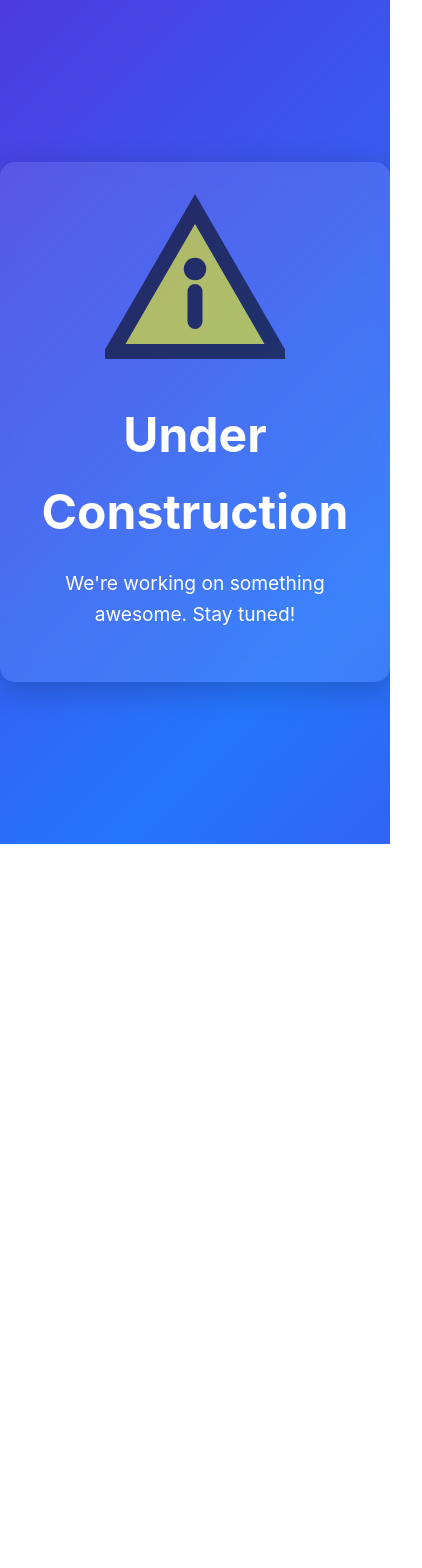
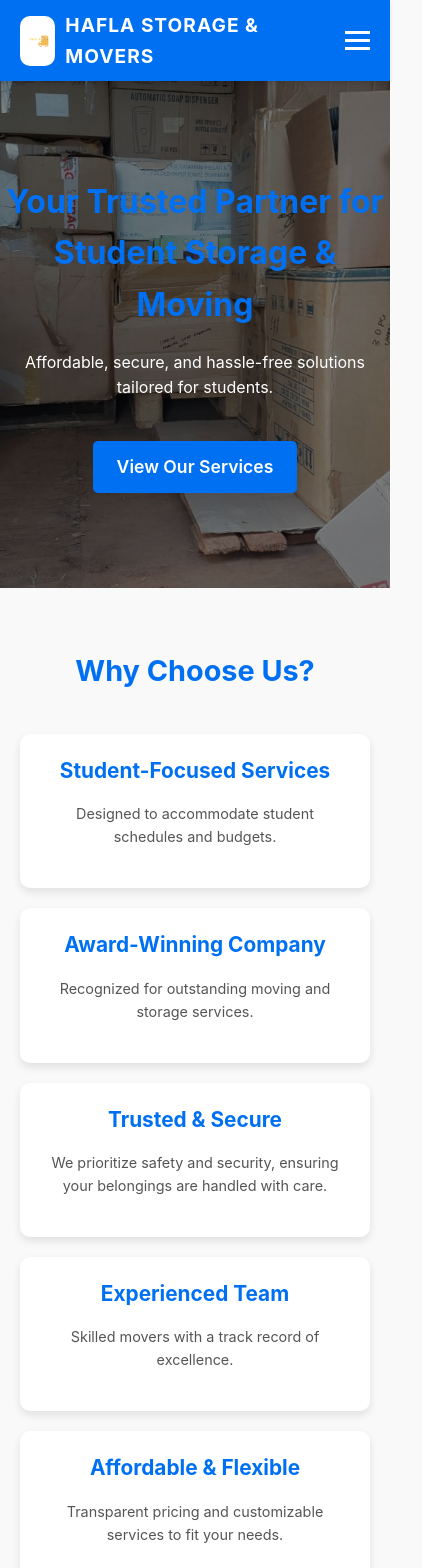
Before and after one commit to JohnMnyika/hafla-storage-and-movers, a Next.js app: page / in a window 390 px wide. Shown: the top 1568 px of the page, 422 px wide, since content can reach past the window. Before the commit the page ends 844 px from the top, so only its background shows below. Built offline with nearby package versions, Linux system fonts and the light colour scheme.

Commit message:
Added google analytics and removed the website from under construction

```diff
--- /dev/null
+++ b/public/googlee7ad7121ed79e1c9.html
@@ -0,0 +1 @@
+google-site-verification: googlee7ad7121ed79e1c9.html
--- a/src/pages/_app.tsx
+++ b/src/pages/_app.tsx
@@ -1,8 +1,13 @@
-import '../styles/globals.css'; // Adjust the path as needed
 import type { AppProps } from 'next/app';
+import { ToastContainer } from 'react-toastify';
+import 'react-toastify/dist/ReactToastify.css';
+import '../styles/globals.css';
 
-function MyApp({ Component, pageProps }: AppProps) {
-    return <Component {...pageProps} />;
+export default function App({ Component, pageProps }: AppProps) {
+    return (
+        <>
+            <Component {...pageProps} />
+            <ToastContainer />
+        </>
+    );
 }
-
-export default MyApp;
--- a/src/pages/index.tsx
+++ b/src/pages/index.tsx
@@ -1,30 +1,75 @@
-import React from 'react';
+import Head from 'next/head';
+import Header from '../components/Header';
+import Footer from '../components/Footer';
+import Link from 'next/link';
 import styles from '../styles/Home.module.css';
 
-const UnderConstruction: React.FC = () => {
+export default function Home() {
     return (
-        <div className={styles.underConstruction}>
-            <div className={styles.content}>
-                {/* Hazard Triangle with Exclamation Mark */}
-                <div className={styles.hazardTriangle}>
-                    <svg
-                        xmlns="http://www.w3.org/2000/svg"
-                        viewBox="0 0 24 24"
-                        className={styles.triangleIcon}
-                    >
-                        <path d="M12 2L1 21h22L12 2z" fill="yellow" stroke="black" strokeWidth="2" />
-                        <circle cx="12" cy="10" r="1.5" fill="black" />
-                        <rect x="11" y="12" width="2" height="6" fill="black" rx="1" />
-                    </svg>
+        <div>
+            <Head>
+                <title>Hafla Storage & Movers - Student Storage & Moving Services</title>
+                <meta name="description" content="Affordable, secure, and hassle-free student storage and moving services. Trusted by students for reliable solutions tailored to their needs." />
+                <meta name="keywords" content="student storage, moving services, affordable storage, secure storage, student movers" />
+                <meta name="author" content="Hafla Storage & Movers" />
+                <meta property="og:title" content="Hafla Storage & Movers - Student Storage & Moving Services" />
+                <meta property="og:description" content="Affordable, secure, and hassle-free student storage and moving services. Trusted by students for reliable solutions tailored to their needs." />
+                <meta property="og:image" content="http://hafla-storage-and-movers.co.ke/_next/image?url=%2Flogo.jpeg&w=64&q=75" />
+                <meta property="og:url" content="http://hafla-storage-and-movers.co.ke/" />
+                <link rel="canonical" href="http://hafla-storage-and-movers.co.ke/" />
+                <script type="application/ld+json">
+                    {JSON.stringify({
+                        "@context": "https://schema.org",
+                        "@type": "Company",
+                        "name": "Hafla Storage & Movers",
+                        "url": "http://hafla-storage-and-movers.co.ke/",
+                        "logo": "http://hafla-storage-and-movers.co.ke/_next/image?url=%2Flogo.jpeg&w=64&q=75",
+                        "description": "Affordable, secure, and hassle-free student storage and moving services.",
+                        "contactPoint": {
+                            "@type": "ContactPoint",
+                            "telephone": "+123-456-7890",
+                            "contactType": "customer service"
+                        }
+                    })}
+                </script>
+            </Head>
+            <Header />
+            <div className={styles.hero}>
+                <div className={styles.heroContent}>
+                    <h1>Your Trusted Partner for Student Storage & Moving</h1>
+                    <p style={{ color: '#fff' }}>Affordable, secure, and hassle-free solutions tailored for students.</p>
+                    <Link href="/services" className={styles.ctaButton}>View Our Services</Link>
                 </div>
+            </div>
 
-                <h1 className={styles.title}>Under Construction</h1>
-                <p className={styles.description}>
-                    We&apos;re working on something awesome. Stay tuned!
-                </p>
-            </div>
+            {/* Why Choose Us Section */}
+            <section className={styles.whyChooseUs}>
+                <h2>Why Choose Us?</h2>
+                <div className={styles.reasonsGrid}>
+                    <div className={styles.reasonCard}>
+                        <h3>Student-Focused Services</h3>
+                        <p>Designed to accommodate student schedules and budgets.</p>
+                    </div>
+                    <div className={styles.reasonCard}>
+                        <h3>Award-Winning Company</h3>
+                        <p>Recognized for outstanding moving and storage services.</p>
+                    </div>
+                    <div className={styles.reasonCard}>
+                        <h3>Trusted & Secure</h3>
+                        <p>We prioritize safety and security, ensuring your belongings are handled with care.</p>
+                    </div>
+                    <div className={styles.reasonCard}>
+                        <h3>Experienced Team</h3>
+                        <p>Skilled movers with a track record of excellence.</p>
+                    </div>
+                    <div className={styles.reasonCard}>
+                        <h3>Affordable & Flexible</h3>
+                        <p>Transparent pricing and customizable services to fit your needs.</p>
+                    </div>
+                </div>
+            </section>
+
+            <Footer />
         </div>
     );
-};
-
-export default UnderConstruction;
+}
--- a/src/styles/Home.module.css
+++ b/src/styles/Home.module.css
@@ -1,64 +1,182 @@
-.underConstruction {
+.hero {
+    background-image: url('/boxes.jpeg'); /* Use your hero image */
+    background-size: cover;
+    background-position: center;
+    height: 80vh;
     display: flex;
+    align-items: center;
     justify-content: center;
-    align-items: center;
-    height: 100vh;
-    width: 100vw;
+    position: relative;
     animation: fadeIn 2s ease-in-out;
 }
 
-.content {
-    background: rgba(255, 255, 255, 0.1);
-    padding: 2rem;
-    border-radius: 15px;
-    backdrop-filter: blur(10px);
-    box-shadow: 0 8px 32px rgba(0, 0, 0, 0.2);
-    display: flex;
-    flex-direction: column;
-    align-items: center;
-    justify-content: center;
+@keyframes fadeIn {
+    from {
+        opacity: 0;
+    }
+    to {
+        opacity: 1;
+    }
 }
 
-.hazardTriangle {
-    display: flex;
-    justify-content: center;
-    align-items: center;
-    margin-bottom: 1.5rem;
-    animation: blink 1.5s infinite;
+.hero::before {
+    content: '';
+    position: absolute;
+    top: 0;
+    left: 0;
+    right: 0;
+    bottom: 0;
+    background: rgba(0, 0, 0, 0.5); /* Dark overlay for better text readability */
 }
 
-.triangleIcon {
-    width: 180px;
-    height: 180px;
+.heroContent {
+    text-align: center;
+    color: #fff; /* This sets the default text color to white */
+    position: relative;
+    z-index: 1;
+    animation: slideUp 1.5s ease-in-out;
 }
 
-/* Text styles */
-.title {
-    font-size: 3rem;
-    margin-bottom: 1rem;
-    animation: bounce 2s infinite;
-    color: #fff; /* Ensure title is white */
+@keyframes slideUp {
+    from {
+        transform: translateY(20px);
+        opacity: 0;
+    }
+    to {
+        transform: translateY(0);
+        opacity: 1;
+    }
 }
 
-.description {
-    font-size: 1.2rem;
-    color: #fff; /* Ensure description is white */
-    animation: fadeIn 3s ease-in-out;
+.heroContent h1 {
+    font-size: 3rem;
+    margin-bottom: 20px;
+    font-weight: 700;
 }
 
-/* Animations */
-@keyframes fadeIn {
-    0% { opacity: 0; }
-    100% { opacity: 1; }
+.heroContent p {
+    font-size: 1.2rem;
+    margin-bottom: 40px;
+    max-width: 600px;
+    line-height: 1.6;
+    color: #fff; /* Ensure the paragraph text is white */
 }
 
-@keyframes bounce {
-    0%, 20%, 50%, 80%, 100% { transform: translateY(0); }
-    40% { transform: translateY(-20px); }
-    60% { transform: translateY(-10px); }
+.ctaSection {
+    padding: 60px 20px;
+    background-color: #f9f9f9;
+    text-align: center;
 }
 
-@keyframes blink {
-    0%, 50%, 100% { opacity: 1; }
-    25%, 75% { opacity: 0.5; }
+.ctaSection h2 {
+    font-size: 2rem;
+    margin-bottom: 20px;
+    color: #0070f3;
 }
+
+.ctaSection p {
+    font-size: 1.1rem;
+    margin-bottom: 40px;
+    color: #555;
+}
+
+.ctaButton {
+    display: inline-block;
+    padding: 12px 24px;
+    background-color: #0070f3;
+    color: #fff;
+    font-size: 1.1rem;
+    font-weight: 600;
+    border-radius: 5px;
+    text-decoration: none;
+    transition: background-color 0.3s ease, transform 0.3s ease;
+}
+
+.ctaButton:hover {
+    background-color: #005bb5;
+    transform: scale(1.05);
+}
+
+@media (max-width: 768px) {
+    .hero {
+        height: 60vh;
+    }
+
+    .heroContent h1 {
+        font-size: 2rem;
+    }
+
+    .heroContent p {
+        font-size: 1rem;
+    }
+
+    .ctaSection h2 {
+        font-size: 1.5rem;
+    }
+
+    .ctaSection p {
+        font-size: 1rem;
+    }
+}
+
+.whyChooseUs {
+    padding: 60px 20px;
+    background-color: #f9f9f9;
+    text-align: center;
+}
+
+.whyChooseUs h2 {
+    font-size: 2rem;
+    margin-bottom: 40px;
+    color: #0070f3;
+    animation: fadeIn 2s ease-in-out;
+}
+
+.reasonsGrid {
+    display: grid;
+    grid-template-columns: repeat(auto-fit, minmax(250px, 1fr));
+    gap: 20px;
+    max-width: 1200px;
+    margin: 0 auto;
+}
+
+.reasonCard {
+    background-color: #fff;
+    padding: 20px;
+    border-radius: 10px;
+    box-shadow: 0 4px 8px rgba(0, 0, 0, 0.1);
+    text-align: center;
+    transition: transform 0.3s ease, box-shadow 0.3s ease;
+    animation: fadeIn 2s ease-in-out;
+}
+
+.reasonCard:hover {
+    transform: translateY(-10px);
+    box-shadow: 0 8px 16px rgba(0, 0, 0, 0.2);
+}
+
+.reasonCard h3 {
+    font-size: 1.5rem;
+    margin-bottom: 15px;
+    color: #0070f3;
+}
+
+.reasonCard p {
+    font-size: 1rem;
+    color: #555;
+}
+
+/* Responsive Styles */
+@media (max-width: 768px) {
+    .whyChooseUs h2 {
+        font-size: 1.8rem;
+    }
+
+    .reasonCard h3 {
+        font-size: 1.3rem;
+    }
+
+    .reasonCard p {
+        font-size: 0.9rem;
+    }
+}
--- a/src/styles/globals.css
+++ b/src/styles/globals.css
@@ -4,7 +4,6 @@
     --background-color: #f9f9f9;
     --text-color: #333;
     --text-light: #555;
-    --gradient-background: linear-gradient(-45deg, #6a11cb, #2575fc, #6a11cb, #2575fc);
 }
 
 * {
@@ -17,16 +16,8 @@ html,
 body {
     font-family: 'Inter', sans-serif;
     line-height: 1.6;
-    background: var(--gradient-background); /* Updated to use gradient */
-    background-size: 400% 400%;
-    animation: gradientBG 10s ease infinite;
-    color: #fff; /* Updated text color for better contrast */
-    display: flex;
-    justify-content: center;
-    align-items: center;
-    text-align: center;
-    overflow: hidden;
-    height: 100%; /* Ensure full height */
+    background-color: var(--background-color);
+    color: var(--text-color);
 }
 
 a {
@@ -72,13 +63,6 @@ img {
     border-radius: 10px;
 }
 
-/* Animations */
-@keyframes gradientBG {
-    0% { background-position: 0% 50%; }
-    50% { background-position: 100% 50%; }
-    100% { background-position: 0% 50%; }
-}
-
 /* Responsive Typography */
 @media (max-width: 768px) {
     h1 {
```
